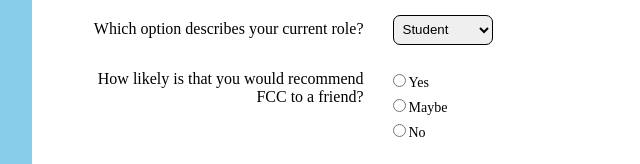
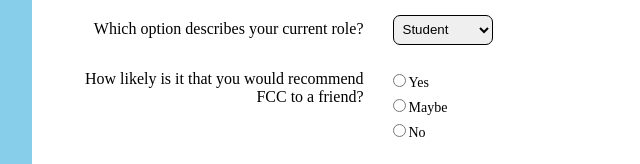
Before and after one commit to DevinQiu/SurveyForm, a plain HTML site: page index.html in a window 1280 px wide. Shown: the part 290-454 px from the top of the page, 153-793 px from the left. Drawn offline with Linux system fonts and the light colour scheme.

Commit message:
minor grammar fix
fixed for clarity

```diff
--- a/index.html
+++ b/index.html
@@ -132,7 +132,7 @@
   </div>
 
   <div class="labels">
-    <label id="referQ">How likely is that you would recommend FCC to a friend? </label>
+    <label id="referQ">How likely is it that you would recommend FCC to a friend? </label>
   </div>
 
   <div class="form-input">
```
